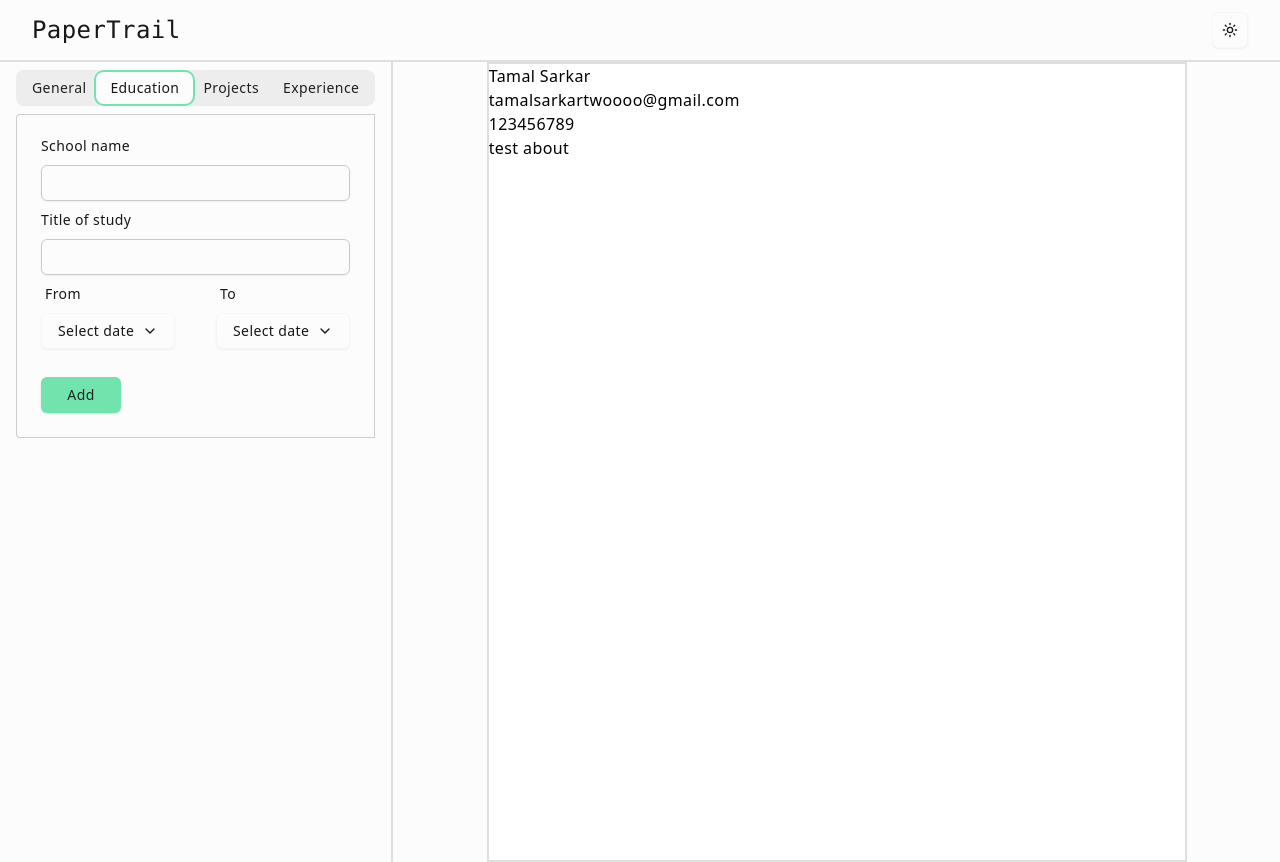
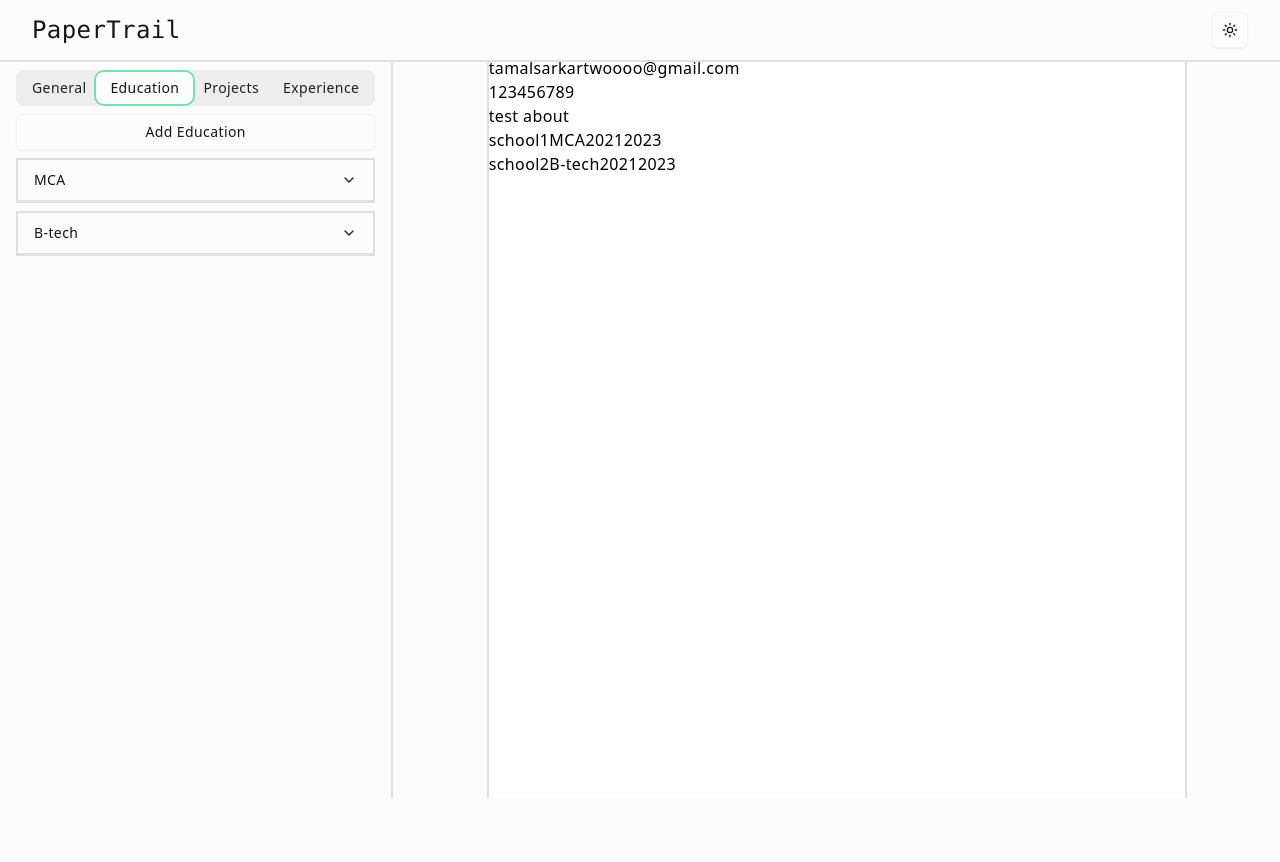
Before and after one commit to KARDT89/CV-application, a Next.js app: page / in a window 1280 px wide. Both pictures are taken after a click on the tab "Education". After the commit the page ends 800 px from the top, so only its background shows below. Built offline with nearby package versions, Linux system fonts and the light colour scheme.

Commit message:
add: logic + basic ui

```diff
--- a/app/globals.css
+++ b/app/globals.css
@@ -5,6 +5,23 @@
 @layer utilities {
   .text-balance {
     text-wrap: balance;
+  }
+  ::-webkit-scrollbar {
+    width: 10px;
+    height: 20px;
+  }
+
+  ::-webkit-scrollbar-track {
+    background: hsl(var(--background));
+  }
+
+  ::-webkit-scrollbar-thumb {
+    background: hsl(var(--muted));
+    border: 1px solid hsl(var(--border));
+  }
+
+  ::-webkit-scrollbar-thumb:hover {
+    background: hsl(var(--accent));
   }
 }
 
--- a/app/page.js
+++ b/app/page.js
@@ -13,42 +13,101 @@ import {
   AccordionTrigger,
 } from '@/components/ui/accordion';
 import React, { useState } from 'react';
-import Cv from "@/components/preview/cv";
+import Cv from '@/components/preview/cv';
+import { Button } from '@/components/ui/button';
+import { Input } from '@/components/ui/input';
 
 export default function Home() {
-
   let [generalData, setGeneralData] = useState({
-        name: "Tamal Sarkar",
-        email: "tamalsarkartwoooo@gmail.com",
+    name: 'Tamal Sarkar',
+    email: 'tamalsarkartwoooo@gmail.com',
     phoneNumber: 123456789,
-        about: "test about",
+    about: 'test about',
   });
 
-  let [educationData, setEducationData] = useState({
-    school: '',
-    title: '',
+  let [educationData, setEducationData] = useState([
+    {
+      id: crypto.randomUUID(),
+      school: 'school1',
+      title: 'MCA',
+      from: '2021',
+      to: '2023',
+    },
+    {
+      id: crypto.randomUUID(),
+      school: 'school2',
+      title: 'B-tech',
+      from: '2021',
+      to: '2023',
+    },
+  ]);
+
+  let [projectData, setProjectData] = useState([
+    {
+      id: crypto.randomUUID(),
+      name: 'WeatherApp',
+      description: 'Simple Weather App',
+      live: 'https://kardt89.github.io/WeatherApp/',
+      github: 'https://github.com/KARDT89/WeatherApp',
+    },
+  ]);
+
+  let [experienceData, setExperienceData] = useState([
+    {
+      id: crypto.randomUUID(),
+      name: 'testExperience',
+      position: 'testExperience',
+      description: 'testExperience',
       from: '',
       to: '',
-  });
+    },
+  ]);
 
-  let [projectData, setProjectData] = useState({
-    name: '',
+  function handleEducationSubmit() {
+    let obj = {
+      id: crypto.randomUUID(),
+      school: '',
+      title: 'Untitled',
+      from: '',
+      to: '',
+    };
+    setEducationData([...educationData, obj]);
+  }
+  function handleProjectSubmit() {
+    let obj = {
+      id: crypto.randomUUID(),
+      name: 'Untitled',
       description: '',
       live: '',
       github: '',
-  });
-
-  let [experienceData, setExperienceData] = useState({
-    name: '',
-    position: '',
+    };
+    setProjectData([...projectData, obj]);
+  }
+  function handleExperienceSubmit() {
+    let obj = {
+      id: crypto.randomUUID(),
+      name: 'Untitled',
+      position: 'Untitled',
       description: '',
       from: '',
       to: '',
-  });
+    };
+    setExperienceData([...experienceData, obj]);
+  }
+
+  function handleProjectsDelete(id) {
+    setProjectData(projectData.filter((item) => item.id !== id));
+  }
+  function handleExperienceDelete(id) {
+    setExperienceData(experienceData.filter((item) => item.id !== id));
+  }
+  function handleEducationDelete(id) {
+    setEducationData(educationData.filter((item) => item.id !== id));
+  }
 
   return (
-    <div className="flex min-h-screen">
-      <div className="hidden xl:flex xl:flex-col min-w-[300px] border-r-2 px-4 py-2">
+    <div className="flex xl:h-[calc(100vh-64px)]">
+      <div className="hidden xl:flex overflow-y-auto max-h-screen xl:flex-col min-w-[300px] border-r-2 px-4 py-2">
         <Tabs defaultValue="account" className="w-full">
           <TabsList className={'flex justify-between'}>
             <TabsTrigger value="general">General</TabsTrigger>
@@ -59,20 +118,75 @@ export default function Home() {
           <TabsContent value="general">
             <GeneralInformation data={generalData} setData={setGeneralData} />
           </TabsContent>
-          <TabsContent value="education">
+          <TabsContent value="education" className="flex flex-col gap-2">
+            <Button variant={'outline'} onClick={handleEducationSubmit}>
+              Add Education
+            </Button>
+
+            {educationData.map((edu, idx) => (
+              <Accordion type="single" collapsible key={edu.id}>
+                <AccordionItem value={`${edu.id}`}>
+                  <AccordionTrigger className={'border-2 p-2.5 px-4'}>
+                    {edu.title}
+                  </AccordionTrigger>
+                  <AccordionContent>
                     <EducationalExperience
                       data={educationData}
                       setData={setEducationData}
+                      value={edu}
+                      handleDelete={handleEducationDelete}
                     />
+                  </AccordionContent>
+                </AccordionItem>
+              </Accordion>
+            ))}
           </TabsContent>
-          <TabsContent value="projects">
-            <Projects data={projectData} setData={setProjectData} />
+          <TabsContent value="projects" className="flex flex-col gap-2 my-auto">
+            <Button variant={'outline'} onClick={handleProjectSubmit}>
+              Add Projects
+            </Button>
+            {projectData.map((project, idx) => (
+              <Accordion type="single" collapsible key={project.id}>
+                <AccordionItem value={`${project.id}`}>
+                  <AccordionTrigger className={'border-2 p-2.5 px-4'}>
+                    {project.name}
+                  </AccordionTrigger>
+                  <AccordionContent>
+                    <Projects
+                      data={projectData}
+                      setData={setProjectData}
+                      value={project}
+                      handleDelete={handleProjectsDelete}
+                    />
+                  </AccordionContent>
+                </AccordionItem>
+              </Accordion>
+            ))}
           </TabsContent>
-          <TabsContent value="experience">
+          <TabsContent
+            value="experience"
+            className="flex flex-col gap-2 my-auto"
+          >
+            <Button variant={'outline'} onClick={handleExperienceSubmit}>
+              Add Experience
+            </Button>
+            {experienceData.map((exp, idx) => (
+              <Accordion type="single" collapsible key={exp.id}>
+                <AccordionItem value={`${exp.id}`}>
+                  <AccordionTrigger className={'border-2 p-2.5 px-4'}>
+                    {exp.position}
+                  </AccordionTrigger>
+                  <AccordionContent>
                     <PracticalExperience
                       data={experienceData}
                       setData={setExperienceData}
+                      value={exp}
+                      handleDelete={handleExperienceDelete}
                     />
+                  </AccordionContent>
+                </AccordionItem>
+              </Accordion>
+            ))}
           </TabsContent>
         </Tabs>
       </div>
@@ -82,7 +196,7 @@ export default function Home() {
           <AccordionItem value="item-1">
             <AccordionTrigger>General</AccordionTrigger>
             <AccordionContent className={'w-full'}>
-              <GeneralInformation data={generalData} setData={setGeneralData}/>
+              <GeneralInformation data={generalData} setData={setGeneralData} />
             </AccordionContent>
           </AccordionItem>
         </Accordion>
@@ -90,10 +204,30 @@ export default function Home() {
           <AccordionItem value="item-2">
             <AccordionTrigger>Education</AccordionTrigger>
             <AccordionContent>
+              <Button onClick={handleEducationSubmit}>Add Education</Button>
+              <div
+                className={
+                  'grid grid-cols-1 md:grid-cols-2 lg:grid-cols-3 pt-4 gap-2'
+                }
+              >
+                {educationData.map((edu, idx) => (
+                  <Accordion type="single" collapsible key={edu.id}>
+                    <AccordionItem value={`${edu.id}`}>
+                      <AccordionTrigger className={'border-2 p-4'}>
+                        {edu.title}
+                      </AccordionTrigger>
+                      <AccordionContent>
                         <EducationalExperience
                           data={educationData}
                           setData={setEducationData}
+                          value={edu}
+                          handleDelete={handleEducationDelete}
                         />
+                      </AccordionContent>
+                    </AccordionItem>
+                  </Accordion>
+                ))}
+              </div>
             </AccordionContent>
           </AccordionItem>
         </Accordion>
@@ -101,7 +235,30 @@ export default function Home() {
           <AccordionItem value="item-3">
             <AccordionTrigger>Projects</AccordionTrigger>
             <AccordionContent>
-              <Projects data={projectData} setData={setProjectData} />
+              <Button onClick={handleProjectSubmit}>Add Projects</Button>
+              <div
+                className={
+                  'grid grid-cols-1 md:grid-cols-2 lg:grid-cols-3 pt-4 gap-2'
+                }
+              >
+                {projectData.map((project, idx) => (
+                  <Accordion type="single" collapsible key={project.id}>
+                    <AccordionItem value={`${project.id}`}>
+                      <AccordionTrigger className={'border-2 p-4'}>
+                        {project.name}
+                      </AccordionTrigger>
+                      <AccordionContent>
+                        <Projects
+                          data={projectData}
+                          setData={setProjectData}
+                          value={project}
+                          handleDelete={handleProjectsDelete}
+                        />
+                      </AccordionContent>
+                    </AccordionItem>
+                  </Accordion>
+                ))}
+              </div>
             </AccordionContent>
           </AccordionItem>
         </Accordion>
@@ -109,18 +266,46 @@ export default function Home() {
           <AccordionItem value="item-4">
             <AccordionTrigger>Experience</AccordionTrigger>
             <AccordionContent>
+              <Button onClick={handleExperienceSubmit}>Add Experience</Button>
+              <div
+                className={
+                  'grid grid-cols-1 md:grid-cols-2 lg:grid-cols-3 pt-4 gap-2'
+                }
+              >
+                {experienceData.map((exp, idx) => (
+                  <Accordion type="single" collapsible key={exp.id}>
+                    <AccordionItem value={`${exp.id}`}>
+                      <AccordionTrigger className={'border-2 p-4'}>
+                        {exp.position}
+                      </AccordionTrigger>
+                      <AccordionContent>
                         <PracticalExperience
                           data={experienceData}
                           setData={setExperienceData}
+                          value={exp}
+                          handleDelete={handleExperienceDelete}
                         />
                       </AccordionContent>
                     </AccordionItem>
                   </Accordion>
+                ))}
               </div>
-      <div className={'hidden xl:flex xl:flex-1 xl:items-center xl:justify-center'}>
-        <Cv generalData={generalData}/>
+            </AccordionContent>
+          </AccordionItem>
+        </Accordion>
+      </div>
+      <div
+        className={
+          'hidden xl:flex xl:flex-1 items-center justify-center overflow-hidden'
+        }
+      >
+        <Cv
+          general={generalData}
+          experience={experienceData}
+          projects={projectData}
+          education={educationData}
+        />
       </div>
     </div>
-
   );
 }
--- a/components/Forms/educational-experience.jsx
+++ b/components/Forms/educational-experience.jsx
@@ -3,17 +3,30 @@ import { Label } from '@/components/ui/label';
 import { Input } from '@/components/ui/input';
 import { Button } from '@/components/ui/button';
 import { Calendar22 } from '@/components/ui/date-picker';
+import { Trash2 } from 'lucide-react';
 
-const EducationalExperience = ({ data, setData }) => {
+const EducationalExperience = ({ data, setData, value: edu, handleDelete }) => {
+  const updateField = (id, field, value) => {
+    setData(
+      data.map((item) => (item.id === id ? { ...item, [field]: value } : item)),
+    );
+  };
   return (
-    <form className="flex flex-col bg-card max-w-sm p-6 gap-3 border border-foreground/20 rounded-l">
-      <Label htmlFor="name-study" className="text-card-foreground">
-        School name
-      </Label>
+    <form
+      action=""
+      className="flex flex-col bg-card max-w-sm p-6 gap-3 border border-foreground/20 rounded-l"
+    >
+      <div className="flex justify-between items-center">
+        <Label htmlFor="name-study" className="text-card-foreground">
+          School name
+        </Label>
+      </div>
       <Input
         name="name-study"
         type="text"
-        onChange={(e) => setData({ ...data, school: e.target.value })}
+        // onChange={(e) => setData({ ...data, school: e.target.value })}
+        onChange={(e) => updateField(edu.id, 'school', e.target.value)}
+        value={edu.school}
       />
       <Label htmlFor="title-study" className="text-card-foreground">
         Title of study
@@ -21,20 +34,28 @@ const EducationalExperience = ({ data, setData }) => {
       <Input
         name="title-study"
         type="text"
-        onChange={(e) => setData({ ...data, title: e.target.value })}
+        value={edu.title}
+        onChange={(e) => updateField(edu.id, 'title', e.target.value)}
       />
       <div className={'flex justify-between'}>
         <Calendar22
           label={'From'}
-          onChange={(e) => setData({ ...data, from: e.getUTCFullYear() })}
+          value={edu.from}
+          // onChange={(e) => setData({ ...data, from: e.getUTCFullYear() })}
+          onChange={(e) => updateField(edu.id, 'from', e.getUTCFullYear())}
         />
         <Calendar22
           label={'To'}
-          onChange={(e) => setData({ ...data, to: e.getUTCFullYear() })}
+          value={edu.to}
+          // onChange={(e) => setData({ ...data, to: e.getUTCFullYear() })}
+          onChange={(e) => updateField(edu.id, 'to', e.getUTCFullYear())}
         />
       </div>
       <span className="pt-4">
-        <Button type="submit">Add</Button>
+        <Button variant={'ghost'} onClick={() => handleDelete(edu.id)}>
+          Delete
+          <Trash2 />
+        </Button>
       </span>
     </form>
   );
--- a/components/Forms/general-information.jsx
+++ b/components/Forms/general-information.jsx
@@ -1,4 +1,3 @@
-
 import React from 'react';
 import { Input } from '@/components/ui/input';
 import { Label } from '@/components/ui/label';
--- a/components/preview/cv.jsx
+++ b/components/preview/cv.jsx
@@ -1,14 +1,22 @@
 import React from 'react';
 
-const Cv = ({generalData}) => {
-    return (
-        <div className="border-2 text-black bg-white min-w-[700px] min-h-[800px]">
-            <h1>{generalData.name}</h1>
-            <h1>{generalData.email}</h1>
-            <h1>{generalData.phoneNumber}</h1>
-            <h1>{generalData.about}</h1>
+const Cv = ({ general, education, experience, projects }) => {
+  return (
+    <div className="border-2 text-black bg-white min-w-[700px] min-h-[800px]">
+      <h1>{general.name}</h1>
+      <h1>{general.email}</h1>
+      <h1>{general.phoneNumber}</h1>
+      <h1>{general.about}</h1>
+      {education.map((x) => (
+        <div key={x.id}>
+          {x.school}
+          {x.title}
+          {x.from}
+          {x.to}
         </div>
-    );
+      ))}
+    </div>
+  );
 };
 
 export default Cv;
```
Also changed, not shown: components/Forms/practical-experience.jsx (+23 -10 lines), components/Forms/projects.jsx (+19 -11 lines). Lines whose indentation alone changed are shown as unchanged.
